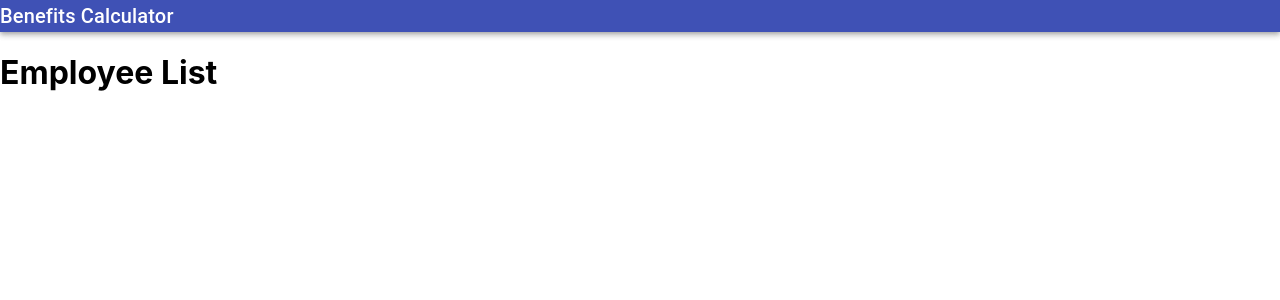
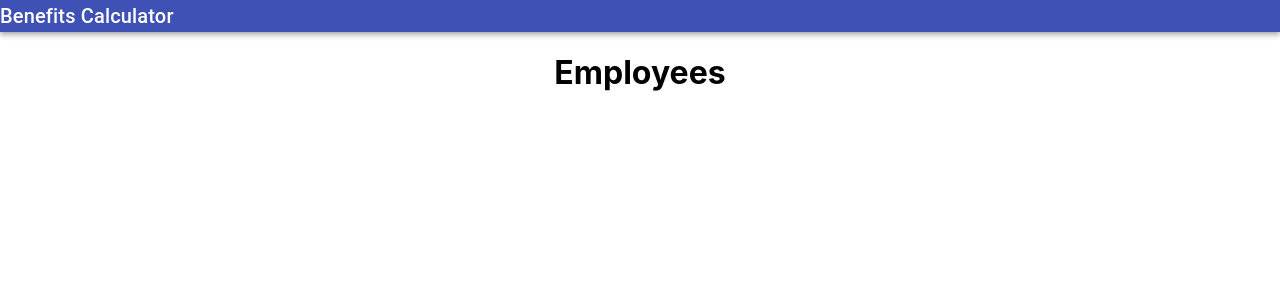
Before and after one commit to BGrebner/BenefitsCalculator, a React (Create React App) app in the folder benefits-calculator-ui/: page / in a window 1280 px wide. Shown: the top 300 px of the page. Built offline with nearby package versions, Linux system fonts and the light colour scheme.

Commit message:
add styling to employee  list component

```diff
--- a/benefits-calculator-ui/src/components/employeeList/EmployeeList.tsx
+++ b/benefits-calculator-ui/src/components/employeeList/EmployeeList.tsx
@@ -1,7 +1,8 @@
 import React from "react";
+import "./employeeList.css";
 
 const EmployeeList = () => (
-    <h1>Employee List</h1>
+    <h1 className="centered">Employees</h1>
 );
 
 export default EmployeeList;
--- /dev/null
+++ b/benefits-calculator-ui/src/components/employeeList/employeeList.css
@@ -0,0 +1,3 @@
+.centered {
+    text-align: center;
+}
```
